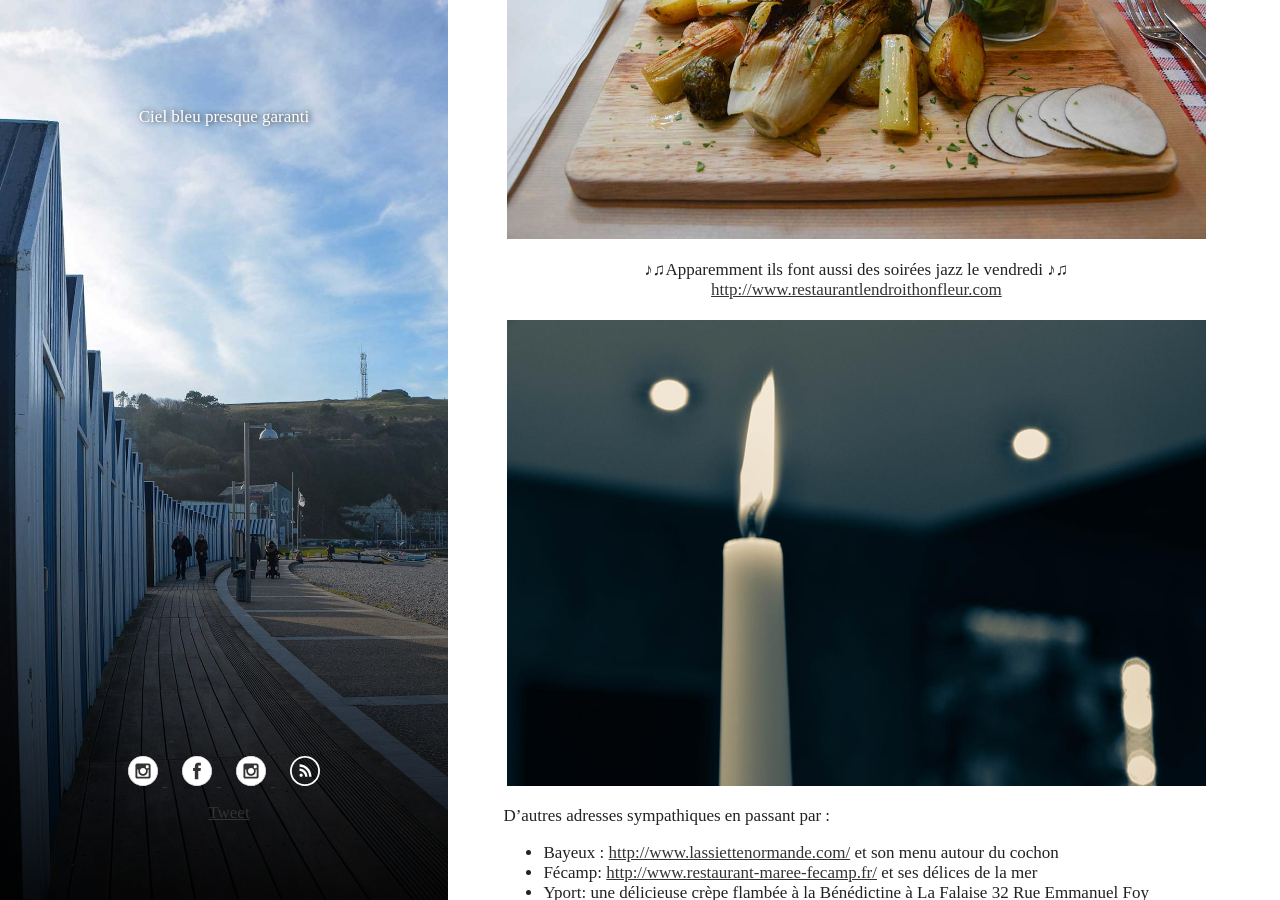
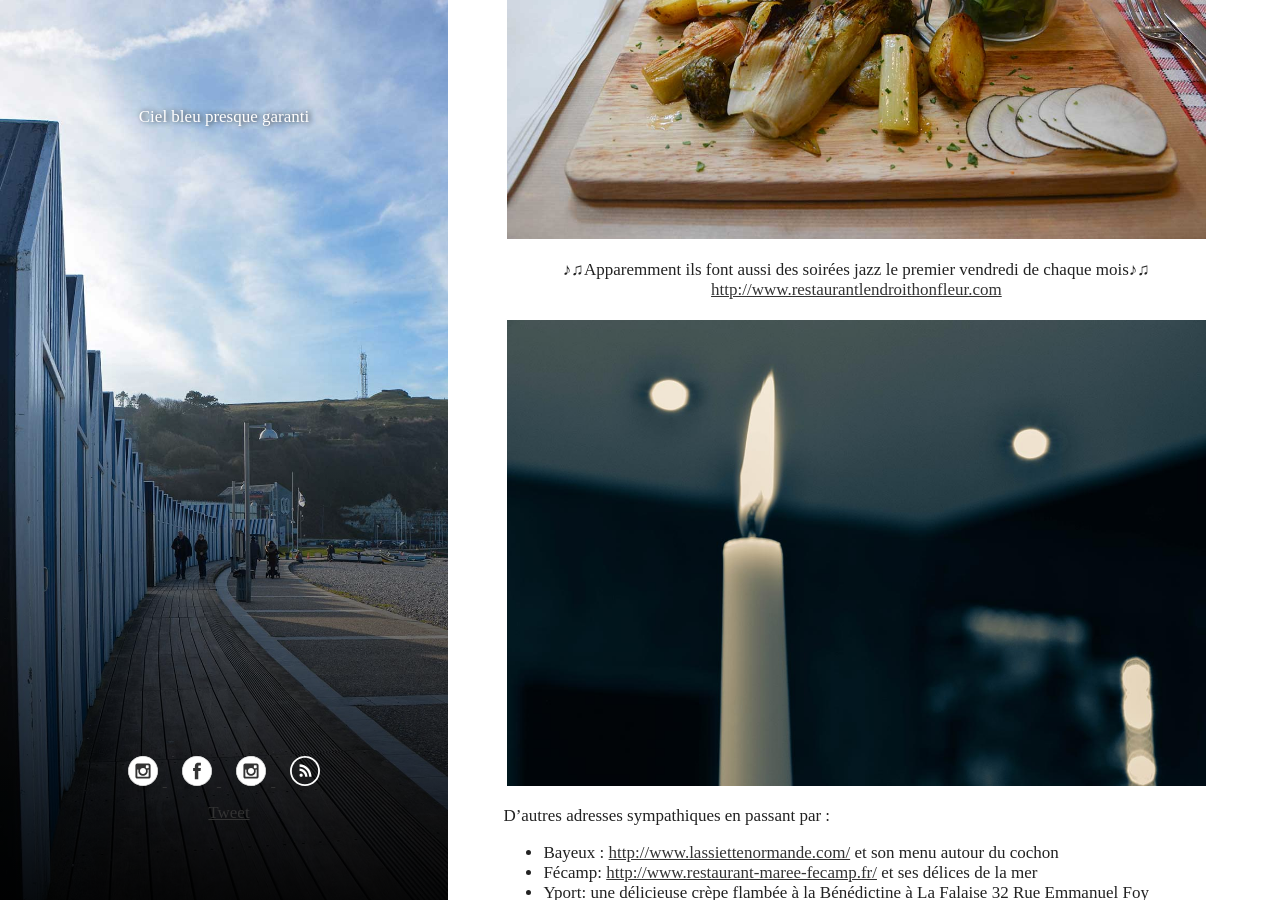
Before and after one commit to FlorentD/cairatuverras.github.io, a Jekyll site: the page built from _posts/2017-03-12-week-end-normandie-2.md, in a window 1280 px wide and 900 px high, scrolled down 8427 px. Built offline with Jekyll 4.4.1, drawn with Linux system fonts in a browser that asks for light colours; comment, search, counter and statistics services are not loaded.

Commit message:
Update 2017-03-12-week-end-normandie-2.md

```diff
--- a/_posts/2017-03-12-week-end-normandie-2.md
+++ b/_posts/2017-03-12-week-end-normandie-2.md
@@ -63,7 +63,7 @@ Là encore les produits viennent de producteurs locaux et que ce soit l’entré
 
 [![railroad]({{ site.images }}/normandie_2/legumes.jpg)]({{ site.images }}/normandie_2/legumes.jpg)
 
-<div class="post-link">♪♫Apparemment ils font aussi des soirées jazz le vendredi ♪♫</div>
+<div class="post-link">♪♫Apparemment ils font aussi des soirées jazz le premier vendredi de chaque mois♪♫</div>
 
 <div class="post-link"><a href="http://www.restaurantlendroithonfleur.com">http://www.restaurantlendroithonfleur.com</a></div>
 
```
